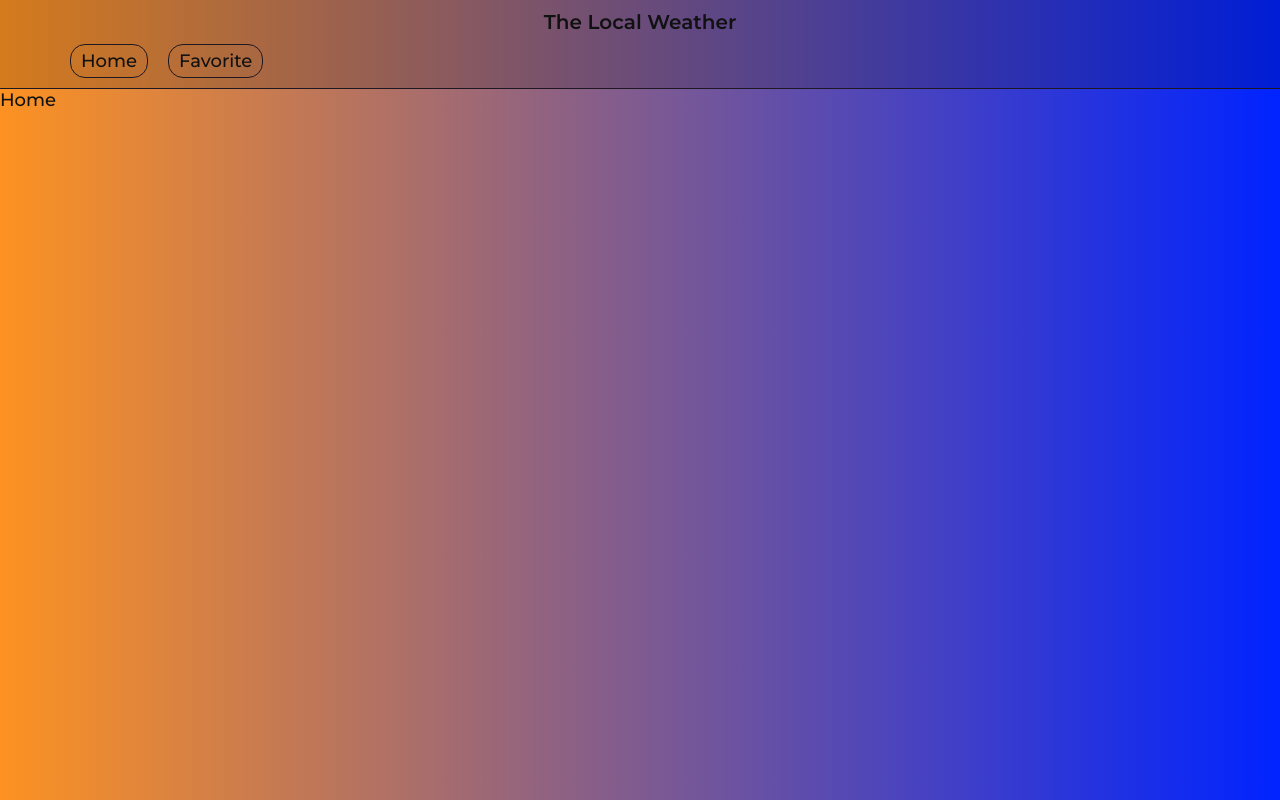
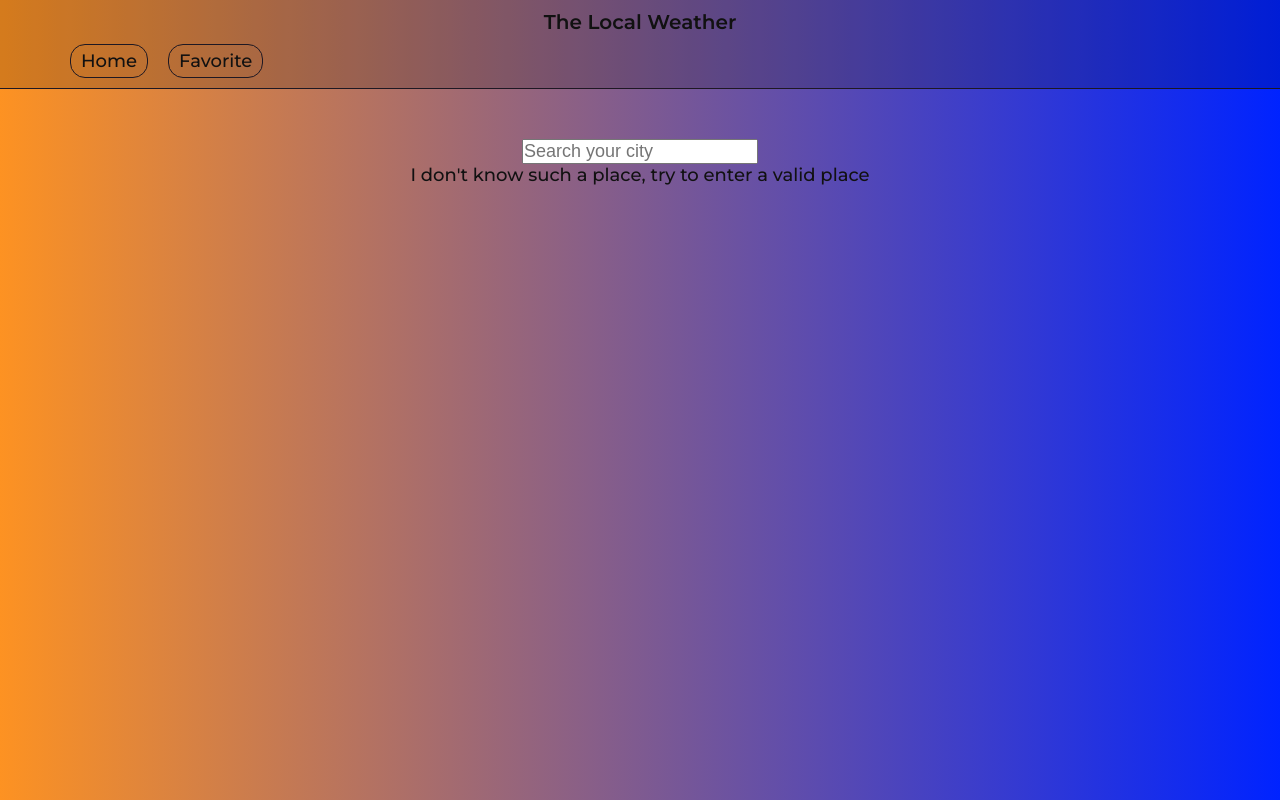
Before and after one commit to whatislove-zh/vue-weather-app, a Vue app: page / in a window 1280 px wide. Built offline with nearby package versions, Linux system fonts and the light colour scheme.

Commit message:
add search with autocomplite

```diff
--- a/src/assets/_common.scss
+++ b/src/assets/_common.scss
@@ -11,8 +11,6 @@
 }
 body {
   font-family: "Montserrat", sans-serif;
-
-
   background: linear-gradient(
     90deg,
     rgba(253, 146, 34, 1) 0%,
@@ -29,3 +27,7 @@ body {
 .link {
   text-decoration: none;
 }
+
+.main{
+  margin: 50px 0;
+}
--- /dev/null
+++ b/src/assets/_search.scss
@@ -0,0 +1,5 @@
+.search-wrapper {
+  display: flex;
+  flex-direction: column;
+  align-items: center;
+}
--- /dev/null
+++ b/src/components/Search.vue
@@ -0,0 +1,61 @@
+<script>
+import axios from "axios"
+import _ from "lodash"
+
+export default {
+    data() {
+        return {
+            search: "",
+            searchResult: [],
+            searchTimeout: null,
+            searchError: null
+
+        }
+    },
+    methods: {
+        getSearchResult() {
+            clearTimeout(this.searchTimeout)
+            this.searchError = null
+            this.searchTimeout = setTimeout(async () => {
+
+                if (this.search !== "") {
+                    try {
+                        const result = await axios.get(
+                            `https://api.mapbox.com/geocoding/v5/mapbox.places/${this.search}.json?access_token=${import.meta.env.VITE_API_MAP}&types=place`
+                        );
+                        this.searchResult = JSON.stringify(result.data.features)
+                        console.log(JSON.parse(this.searchResult))
+                    } catch (err) {
+                        this.searchError = err.message
+                        console.log(err)
+                    }
+                }
+            }, 1000)
+
+        },
+    }
+}
+</script>
+<template>
+    <div class="container">
+        <div class="search-wrapper">
+
+            <input class="search-input" v-model="search" @input="getSearchResult()" type="text"
+                placeholder="Search your city">
+            <div class="search-results">
+                <ul class="search-result-list">
+                    <p v-if="searchError" class="error-message">Something went wrong. Error: {{ searchError }}</p>
+                    <p v-else-if="searchResult.length < 1" class="error-message">I don't know such a place, try to enter a
+                        valid place</p>
+                    <li v-else v-for="city in JSON.parse(searchResult)" :key="city.id" class="search-result-item" @click="">
+                        {{ city.place_name }}
+                    </li>
+
+
+
+                </ul>
+            </div>
+
+        </div>
+    </div>
+</template>
--- a/src/pages/Favorite.vue
+++ b/src/pages/Favorite.vue
@@ -1,4 +1,4 @@
-<script>
+<script setup>
 </script>
 
 <template>
--- a/src/pages/Home.vue
+++ b/src/pages/Home.vue
@@ -1,4 +1,10 @@
-<script></script>
+<script setup>
+import Search from "../components/Search.vue"
+
+</script>
 <template>
-    <h2>Home</h2>
+    <main class="main">
+        <Search />
+
+    </main>
 </template>
--- a/src/style.scss
+++ b/src/style.scss
@@ -1,2 +1,3 @@
 @use "./assets/common";
 @use "./assets/header";
+@use "./assets/search";
```
